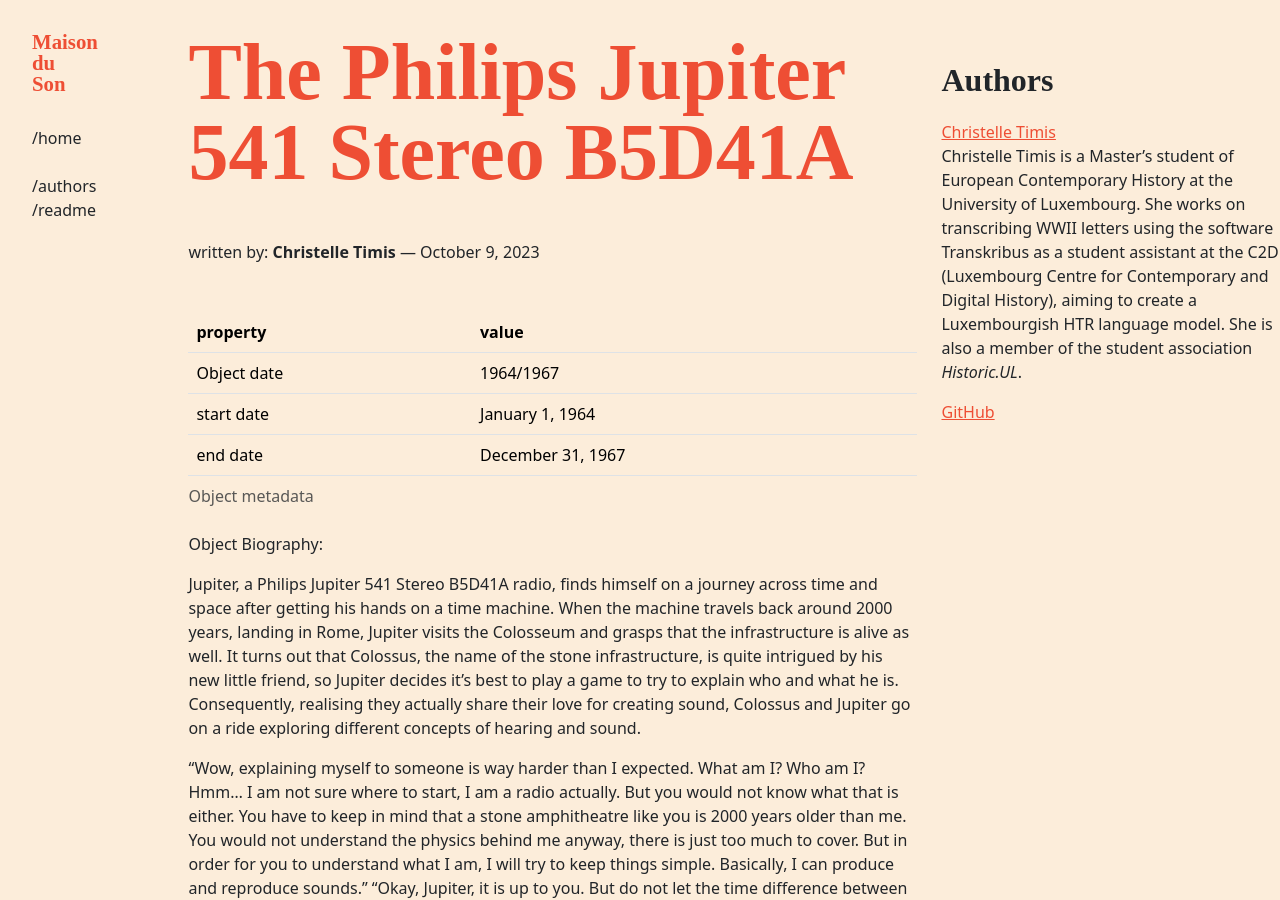
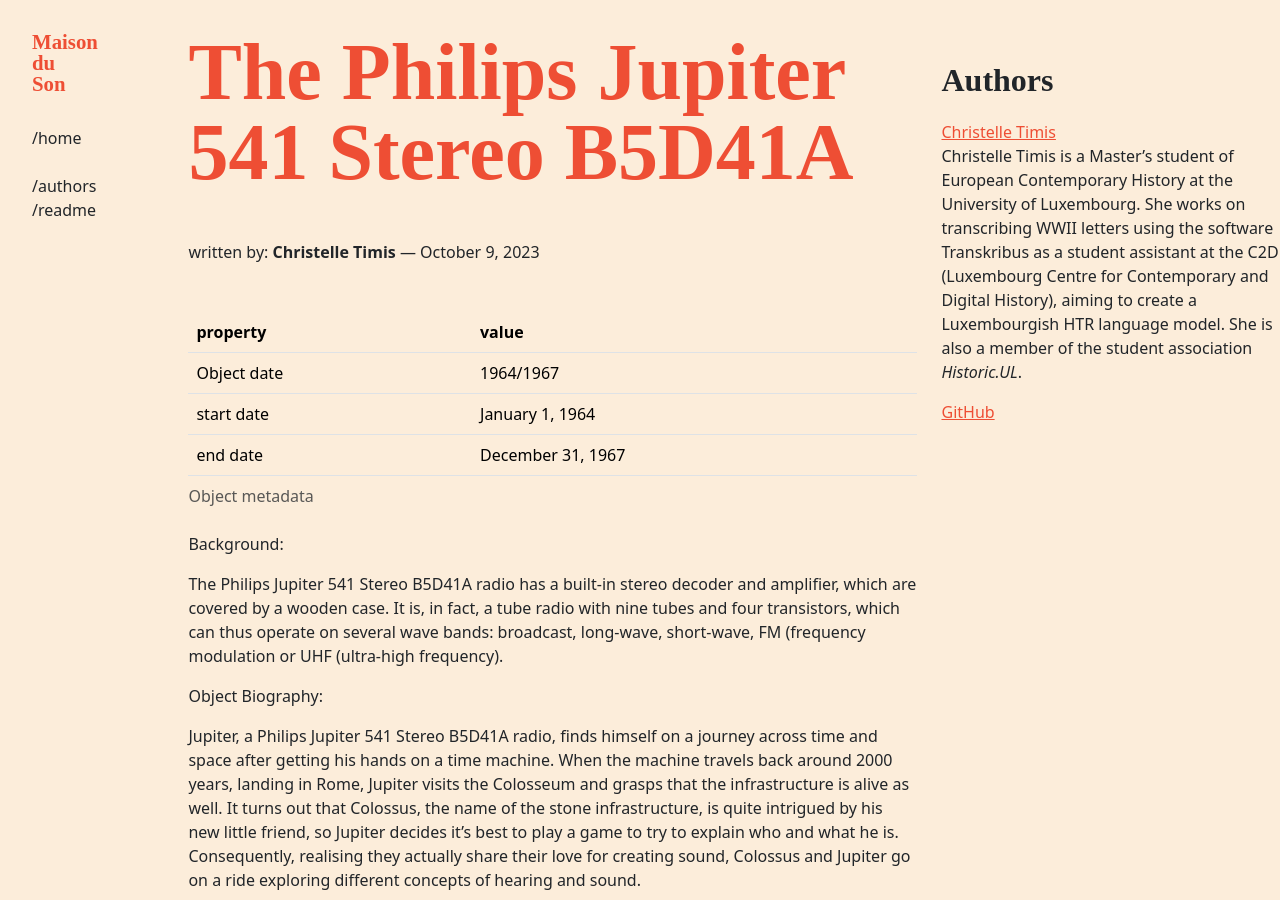
Before and after one commit to C2DH/maison-du-son, a Jekyll site: the page built from _objects/philips-jupiter-541-stereo-b5d41a.md, in a window 1280 px wide and 900 px high. Built offline with Jekyll 4.4.1, drawn with Linux system fonts in a browser that asks for light colours; some web fonts are replaced.

Commit message:
Update philips-jupiter-541-stereo-b5d41a.md

```diff
--- a/_objects/philips-jupiter-541-stereo-b5d41a.md
+++ b/_objects/philips-jupiter-541-stereo-b5d41a.md
@@ -11,6 +11,10 @@
 object_end_date: 31/12/1967
 object_wikidate_id:
 ---
+Background:
+
+The Philips Jupiter 541 Stereo B5D41A radio has a built-in stereo decoder and amplifier, which are covered by a wooden case. It is, in fact, a tube radio with nine tubes and four transistors, which can thus operate on several wave bands: broadcast, long-wave, short-wave, FM (frequency modulation or UHF (ultra-high frequency).
+
 Object Biography:
 
 Jupiter, a Philips Jupiter 541 Stereo B5D41A radio, finds himself on a journey across time and space after getting his hands on a time machine. When the machine travels back around 2000 years, landing in Rome, Jupiter visits the Colosseum and grasps that the infrastructure is alive as well. It turns out that Colossus, the name of the stone infrastructure, is quite intrigued by his new little friend, so Jupiter decides it’s best to play a game to try to explain who and what he is. Consequently, realising they actually share their love for creating sound, Colossus and Jupiter go on a ride exploring different concepts of hearing and sound.
```
